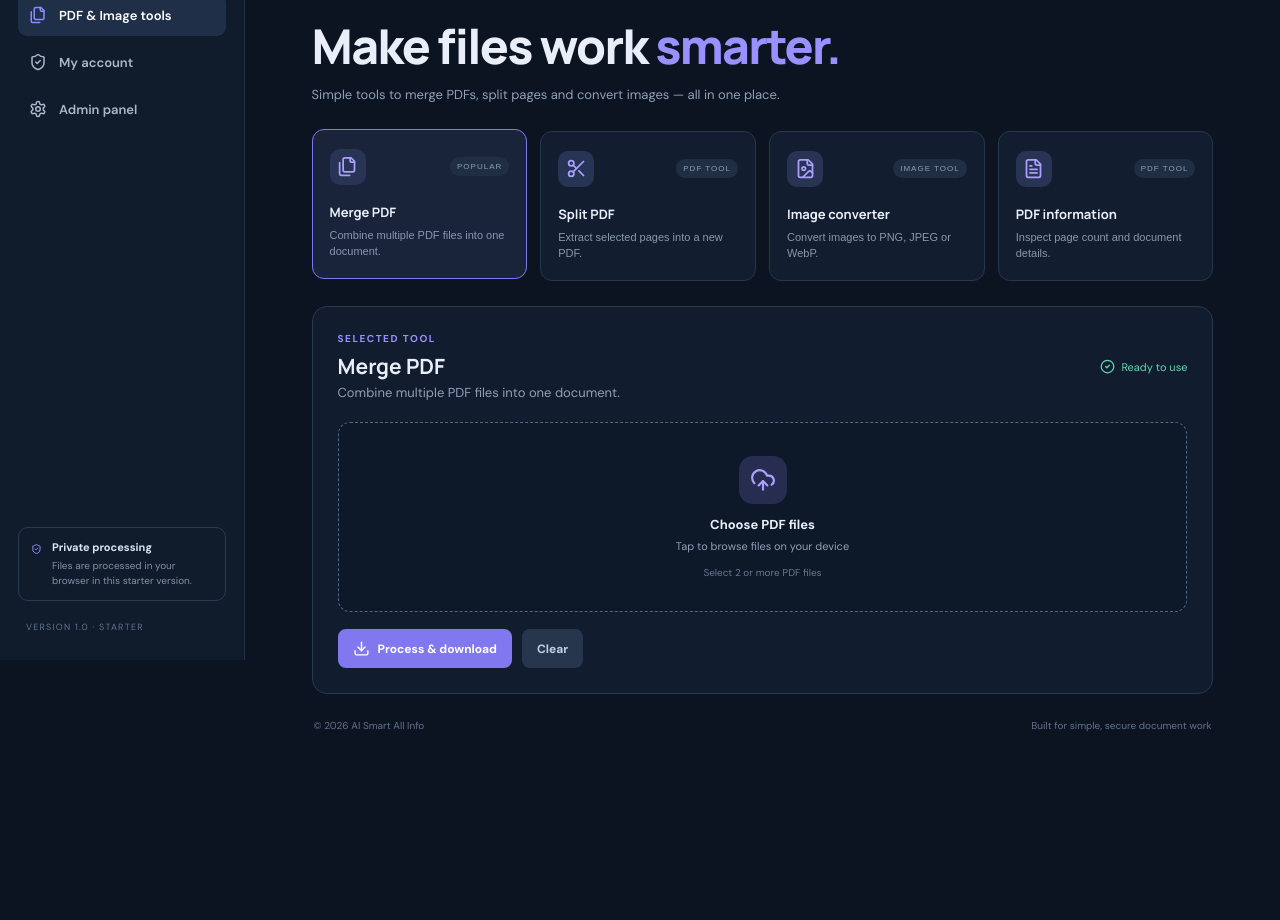
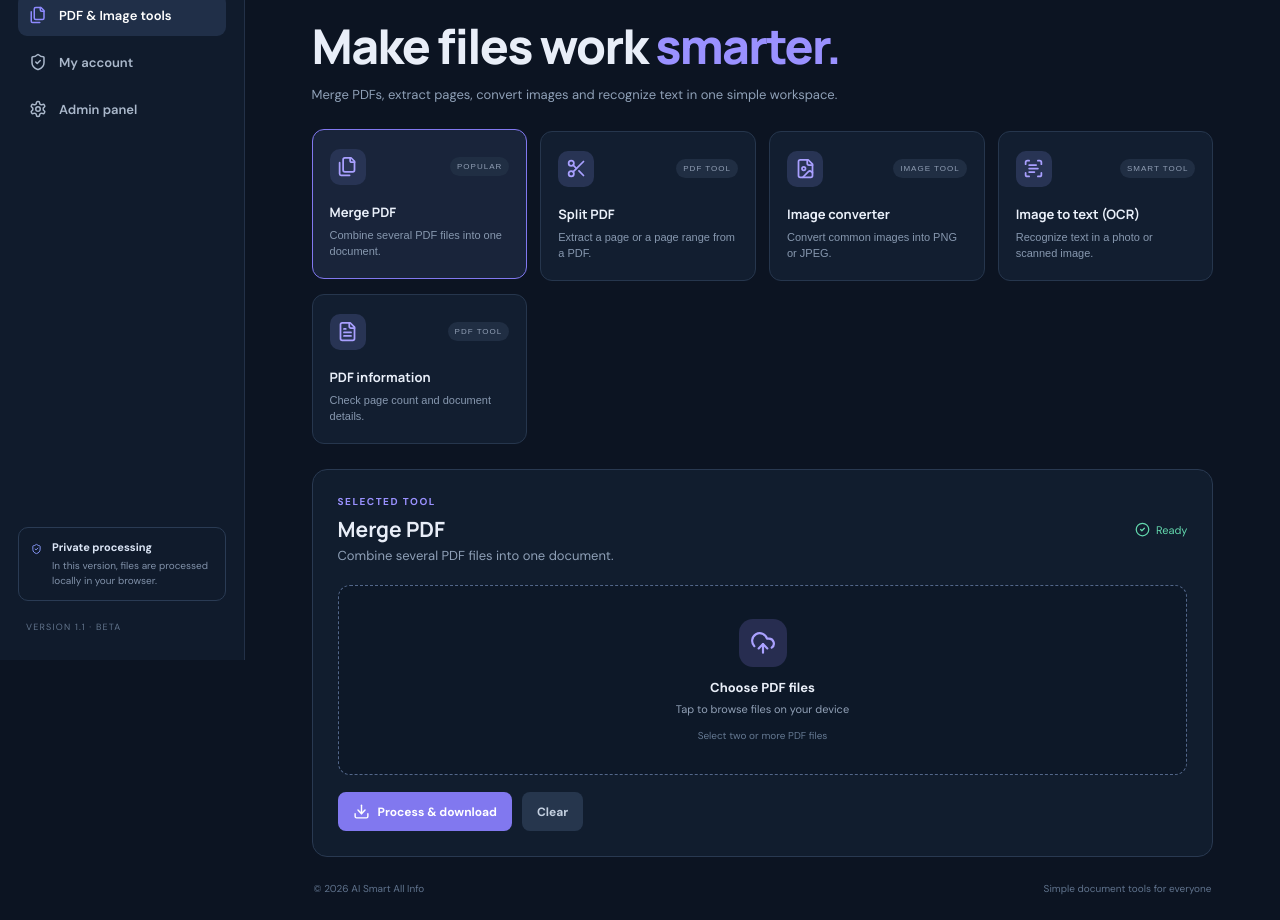
Before and after one commit to ciobanuceba/-ai-smart-all-info-image-editor, a React (Vite) app: page / in a window 1280 px wide. Shown: the part 140-1060 px from the top of the page. Before the commit the page ends 897 px from the top, so only its background shows below. Built offline with nearby package versions, Linux system fonts and the light colour scheme.

Commit message:
Add PDF page extraction and image OCR tools

```diff
--- a/src/App.jsx
+++ b/src/App.jsx
@@ -1,57 +1,74 @@
 import React, { useRef, useState } from 'react';
-import { FileText, Image, Scissors, Files, Download, UploadCloud, ShieldCheck, Menu, X, Sparkles, Settings, Search, CheckCircle2, FileImage, RefreshCw } from 'lucide-react';
+import { Files, Scissors, FileImage, FileText, Download, UploadCloud, ShieldCheck, Menu, X, Sparkles, Settings, CheckCircle2, RefreshCw, ScanText, Trash2 } from 'lucide-react';
 import { PDFDocument } from 'pdf-lib';
+import JSZip from 'jszip';
+import { createWorker } from 'tesseract.js';
 
 const tools = [
-  { id:'merge', name:'Merge PDF', desc:'Combine multiple PDF files into one document.', icon:Files, tag:'POPULAR' },
-  { id:'split', name:'Split PDF', desc:'Extract selected pages into a new PDF.', icon:Scissors, tag:'PDF TOOL' },
-  { id:'image', name:'Image converter', desc:'Convert images to PNG, JPEG or WebP.', icon:FileImage, tag:'IMAGE TOOL' },
-  { id:'compress', name:'PDF information', desc:'Inspect page count and document details.', icon:FileText, tag:'PDF TOOL' },
+ {id:'merge',name:'Merge PDF',desc:'Combine several PDF files into one document.',icon:Files,tag:'POPULAR'},
+ {id:'split',name:'Split PDF',desc:'Extract a page or a page range from a PDF.',icon:Scissors,tag:'PDF TOOL'},
+ {id:'image',name:'Image converter',desc:'Convert common images into PNG or JPEG.',icon:FileImage,tag:'IMAGE TOOL'},
+ {id:'ocr',name:'Image to text (OCR)',desc:'Recognize text in a photo or scanned image.',icon:ScanText,tag:'SMART TOOL'},
+ {id:'info',name:'PDF information',desc:'Check page count and document details.',icon:FileText,tag:'PDF TOOL'}
 ];
 export default function App(){
- const [active,setActive]=useState('merge'), [files,setFiles]=useState([]), [busy,setBusy]=useState(false), [notice,setNotice]=useState(''), [mobile,setMobile]=useState(false);
+ const [active,setActive]=useState('merge'),[files,setFiles]=useState([]),[busy,setBusy]=useState(false),[notice,setNotice]=useState(''),[mobile,setMobile]=useState(false),[pageRange,setPageRange]=useState('1'),[ocrText,setOcrText]=useState('');
  const picker=useRef(null);
- const choose=(e)=>{setFiles(Array.from(e.target.files||[]));setNotice('');};
- const download=(blob,name)=>{const a=document.createElement('a');const url=URL.createObjectURL(blob);a.href=url;a.download=name;a.click();URL.revokeObjectURL(url);};
- const run=async()=>{
-  if(!files.length){setNotice('Please select one or more files first.');return;}
-  setBusy(true);setNotice('');
+ const current=tools.find(t=>t.id===active)||tools[0];
+ const choose=e=>{setFiles(Array.from(e.target.files||[]));setNotice('');setOcrText('');};
+ const download=(blob,name)=>{const url=URL.createObjectURL(blob),a=document.createElement('a');a.href=url;a.download=name;a.click();setTimeout(()=>URL.revokeObjectURL(url),1000);};
+ const reset=()=>{setFiles([]);setNotice('');setOcrText('');if(picker.current)picker.current.value='';};
+ const process=async()=>{
+  if(!files.length){setNotice('আগে আপনার ডিভাইস থেকে ফাইল নির্বাচন করুন।');return;}
+  setBusy(true);setNotice('');setOcrText('');
   try{
    if(active==='merge'){
-    if(files.length<2) throw new Error('Select at least two PDF files to merge.');
+    if(files.length<2)throw new Error('Merge করতে কমপক্ষে ২টি PDF নির্বাচন করুন।');
     const out=await PDFDocument.create();
     for(const f of files){const doc=await PDFDocument.load(await f.arrayBuffer());const pages=await out.copyPages(doc,doc.getPageIndices());pages.forEach(p=>out.addPage(p));}
-    download(new Blob([await out.save()],{type:'application/pdf'}),'merged-document.pdf');setNotice('Your merged PDF is ready.');
+    download(new Blob([await out.save()],{type:'application/pdf'}),'merged-document.pdf');setNotice('PDF সফলভাবে একত্র করা হয়েছে।');
    }else if(active==='split'){
-    const doc=await PDFDocument.load(await files[0].arrayBuffer());const out=await PDFDocument.create();const pages=await out.copyPages(doc,[0]);out.addPage(pages[0]);download(new Blob([await out.save()],{type:'application/pdf'}),'page-1.pdf');setNotice('Downloaded the first page. More page-range controls are coming.');
+    const doc=await PDFDocument.load(await files[0].arrayBuffer());const total=doc.getPageCount();
+    const selected=new Set();
+    for(const part of pageRange.split(',')){const [a,b]=part.trim().split('-').map(Number);if(!Number.isInteger(a)||a<1||a>total)throw new Error('Page range ঠিক নয়। মোট পৃষ্ঠা: '+total);const end=b===undefined?a:b;if(!Number.isInteger(end)||end<a||end>total)throw new Error('Page range ঠিক নয়। মোট পৃষ্ঠা: '+total);for(let p=a;p<=end;p++)selected.add(p-1);}
+    if(!selected.size)throw new Error('যে পৃষ্ঠা বের করতে চান তা লিখুন, যেমন 1-3,5।');
+    const zip=new JSZip();let index=1;
+    for(const page of [...selected].sort((a,b)=>a-b)){const out=await PDFDocument.create();const [copy]=await out.copyPages(doc,[page]);out.addPage(copy);zip.file('page-'+(page+1)+'.pdf',await out.save());index++;}
+    download(await zip.generateAsync({type:'blob'}),'split-pages.zip');setNotice('নির্বাচিত '+selected.size+'টি পৃষ্ঠা ZIP ফাইলে ডাউনলোড হয়েছে।');
    }else if(active==='image'){
-    const f=files[0];const img=new window.Image();const url=URL.createObjectURL(f);
-    await new Promise((resolve,reject)=>{img.onload=resolve;img.onerror=reject;img.src=url;});
+    const f=files[0],img=new Image(),url=URL.createObjectURL(f);
+    await new Promise((resolve,reject)=>{img.onload=resolve;img.onerror=()=>reject(new Error('এই image খোলা যাচ্ছে না।'));img.src=url;});
     const canvas=document.createElement('canvas');canvas.width=img.naturalWidth;canvas.height=img.naturalHeight;canvas.getContext('2d').drawImage(img,0,0);
-    const blob=await new Promise(resolve=>canvas.toBlob(resolve,'image/png'));download(blob,(f.name.replace(/\.[^.]+$/,'')||'image')+'.png');URL.revokeObjectURL(url);setNotice('PNG image downloaded.');
+    const blob=await new Promise(resolve=>canvas.toBlob(resolve,'image/png'));if(!blob)throw new Error('Image convert করা যায়নি।');
+    download(blob,(f.name.replace(/\.[^.]+$/,'')||'image')+'.png');URL.revokeObjectURL(url);setNotice('PNG image তৈরি হয়েছে।');
+   }else if(active==='ocr'){
+    const worker=await createWorker('eng');try{const result=await worker.recognize(files[0]);setOcrText(result.data.text||'কোনো লেখা পাওয়া যায়নি।');setNotice('ছবির লেখা শনাক্ত করা হয়েছে।')}finally{await worker.terminate();}
    }else{
-    const doc=await PDFDocument.load(await files[0].arrayBuffer());setNotice('PDF loaded successfully — '+doc.getPageCount()+' page(s).');
+    const doc=await PDFDocument.load(await files[0].arrayBuffer());setNotice('PDF ঠিকভাবে খোলা হয়েছে। মোট পৃষ্ঠা: '+doc.getPageCount());
    }
-  }catch(e){setNotice(e.message||'Could not process this file. Please check the file format.');}
+  }catch(e){setNotice(e.message||'ফাইলটি প্রসেস করা যায়নি। অন্য ফাইল দিয়ে চেষ্টা করুন।');}
   finally{setBusy(false);}
  };
- const current=tools.find(t=>t.id===active)||tools[0];
+ const accept=active==='image'||active==='ocr'?'image/*':'.pdf,application/pdf';
  return <div className="app">
-  <aside className={mobile?'sidebar open':'sidebar'}><div className="brand"><div className="brand-mark"><Sparkles size={21}/></div><div><b>AI SMART</b><small>ALL INFO EDITOR</small></div><button className="close mobile-only" onClick={()=>setMobile(false)}><X/></button></div>
-   <div className="nav-label">WORKSPACE</div><button className="nav active"><Files size={18}/> PDF & Image tools</button><button className="nav" onClick={()=>setNotice('Account and cloud storage will be enabled after backend setup.')}><ShieldCheck size={18}/> My account</button><button className="nav" onClick={()=>setNotice('Admin dashboard will be enabled after backend setup.')}><Settings size={18}/> Admin panel</button>
-   <div className="side-bottom"><div className="secure"><ShieldCheck size={18}/><span><b>Private processing</b><small>Files are processed in your browser in this starter version.</small></span></div><small className="version">VERSION 1.0 · STARTER</small></div>
+  <aside className={mobile?'sidebar open':'sidebar'}>
+   <div className="brand"><div className="brand-mark"><Sparkles size={21}/></div><div><b>AI SMART</b><small>ALL INFO EDITOR</small></div><button className="close mobile-only" onClick={()=>setMobile(false)}><X/></button></div>
+   <div className="nav-label">WORKSPACE</div><button className="nav active"><Files size={18}/> PDF & Image tools</button><button className="nav" onClick={()=>setNotice('Account login and cloud file storage will be added in the next backend stage.')}><ShieldCheck size={18}/> My account</button><button className="nav" onClick={()=>setNotice('Admin dashboard will be added in the next backend stage.')}><Settings size={18}/> Admin panel</button>
+   <div className="side-bottom"><div className="secure"><ShieldCheck size={18}/><span><b>Private processing</b><small>In this version, files are processed locally in your browser.</small></span></div><small className="version">VERSION 1.1 · BETA</small></div>
   </aside>
   {mobile&&<div className="scrim" onClick={()=>setMobile(false)}/>}
-  <main className="main"><header><button className="menu mobile-only" onClick={()=>setMobile(true)}><Menu/></button><div className="crumb">Workspace <span>/</span> PDF & Image tools</div><div className="header-right"><span className="status-dot"/> All systems ready <div className="avatar">AI</div></div></header>
-   <section className="hero"><div className="eyebrow"><Sparkles size={14}/> YOUR ALL-IN-ONE DOCUMENT WORKSPACE</div><h1>Make files work <em>smarter.</em></h1><p>Simple tools to merge PDFs, split pages and convert images — all in one place.</p></section>
-   <section className="tool-grid">{tools.map(t=><button key={t.id} className={'tool-card '+(active===t.id?'selected':'')} onClick={()=>{setActive(t.id);setFiles([]);setNotice('');}}><div className="tool-top"><span className="tool-icon"><t.icon size={21}/></span><span className="tag">{t.tag}</span></div><b>{t.name}</b><p>{t.desc}</p></button>)}</section>
-   <section className="workspace"><div className="work-title"><div><span className="eyebrow">SELECTED TOOL</span><h2>{current.name}</h2><p>{current.desc}</p></div><span className="ready"><CheckCircle2 size={15}/> Ready to use</span></div>
-    <div className="dropzone" onClick={()=>picker.current?.click()}><input ref={picker} type="file" accept={active==='image'?'image/*':'.pdf,application/pdf'} multiple={active==='merge'} onChange={choose} hidden/><div className="upload-icon"><UploadCloud size={26}/></div><b>Choose {active==='merge'?'PDF files':active==='image'?'an image':'a PDF file'}</b><p>Tap to browse files on your device</p><span className="file-limit"> {active==='merge'?'Select 2 or more PDF files':'PDF or image files supported'} </span></div>
-    {files.length>0&&<div className="file-list">{files.map((f,i)=><div className="file-row" key={i}><FileText size={18}/><span>{f.name}</span><small>{(f.size/1024/1024).toFixed(2)} MB</small></div>)}</div>}
-    <div className="actions"><button className="primary" onClick={run} disabled={busy}>{busy?<RefreshCw className="spin" size={17}/>:<Download size={17}/>} {busy?'Processing…':active==='compress'?'Read PDF details':'Process & download'}</button><button className="secondary" onClick={()=>{setFiles([]);setNotice('');if(picker.current)picker.current.value='';}}>Clear</button></div>
+  <main className="main"><header><button className="menu mobile-only" onClick={()=>setMobile(true)}><Menu/></button><div className="crumb">Workspace <span>/</span> PDF & Image tools</div><div className="header-right"><span className="status-dot"/> Tools ready <div className="avatar">AI</div></div></header>
+   <section className="hero"><div className="eyebrow"><Sparkles size={14}/> YOUR ALL-IN-ONE DOCUMENT WORKSPACE</div><h1>Make files work <em>smarter.</em></h1><p>Merge PDFs, extract pages, convert images and recognize text in one simple workspace.</p></section>
+   <section className="tool-grid">{tools.map(t=><button key={t.id} className={'tool-card '+(active===t.id?'selected':'')} onClick={()=>{setActive(t.id);reset();}}><div className="tool-top"><span className="tool-icon"><t.icon size={21}/></span><span className="tag">{t.tag}</span></div><b>{t.name}</b><p>{t.desc}</p></button>)}</section>
+   <section className="workspace"><div className="work-title"><div><span className="eyebrow">SELECTED TOOL</span><h2>{current.name}</h2><p>{current.desc}</p></div><span className="ready"><CheckCircle2 size={15}/> Ready</span></div>
+    <div className="dropzone" onClick={()=>picker.current?.click()}><input ref={picker} type="file" accept={accept} multiple={active==='merge'} onChange={choose} hidden/><div className="upload-icon"><UploadCloud size={26}/></div><b>Choose {active==='merge'?'PDF files':active==='image'||active==='ocr'?'an image':'a PDF file'}</b><p>Tap to browse files on your device</p><span className="file-limit">{active==='merge'?'Select two or more PDF files':active==='image'||active==='ocr'?'JPG, PNG and other browser-supported images':'PDF documents supported'}</span></div>
+    {files.length>0&&<div className="file-list">{files.map((f,i)=><div className="file-row" key={i}><FileText size={18}/><span>{f.name}</span><small>{(f.size/1024/1024).toFixed(2)} MB</small><button className="remove" onClick={()=>setFiles(old=>old.filter((_,n)=>n!==i))}><Trash2 size={15}/></button></div>)}</div>}
+    {active==='split'&&<label className="range-field">Pages to extract <input value={pageRange} onChange={e=>setPageRange(e.target.value)} placeholder="Example: 1-3,5,8-10"/><small>কমা দিয়ে আলাদা পৃষ্ঠা, অথবা 1-3 এর মতো range লিখুন।</small></label>}
+    <div className="actions"><button className="primary" onClick={process} disabled={busy}>{busy?<RefreshCw className="spin" size={17}/>:<Download size={17}/>} {busy?'Processing…':active==='info'?'Read PDF details':active==='ocr'?'Recognize text':'Process & download'}</button><button className="secondary" onClick={reset}>Clear</button></div>
     {notice&&<div className="notice">{notice}</div>}
+    {ocrText&&<div className="ocr-result"><div className="result-head"><b>Recognized text</b><button className="secondary" onClick={()=>navigator.clipboard?.writeText(ocrText)}>Copy text</button></div><textarea value={ocrText} onChange={e=>setOcrText(e.target.value)} rows={8}/></div>}
    </section>
-   <footer><span>© 2026 AI Smart All Info</span><span>Built for simple, secure document work</span></footer>
+   <footer><span>© 2026 AI Smart All Info</span><span>Simple document tools for everyone</span></footer>
   </main>
  </div>;
 }
```
